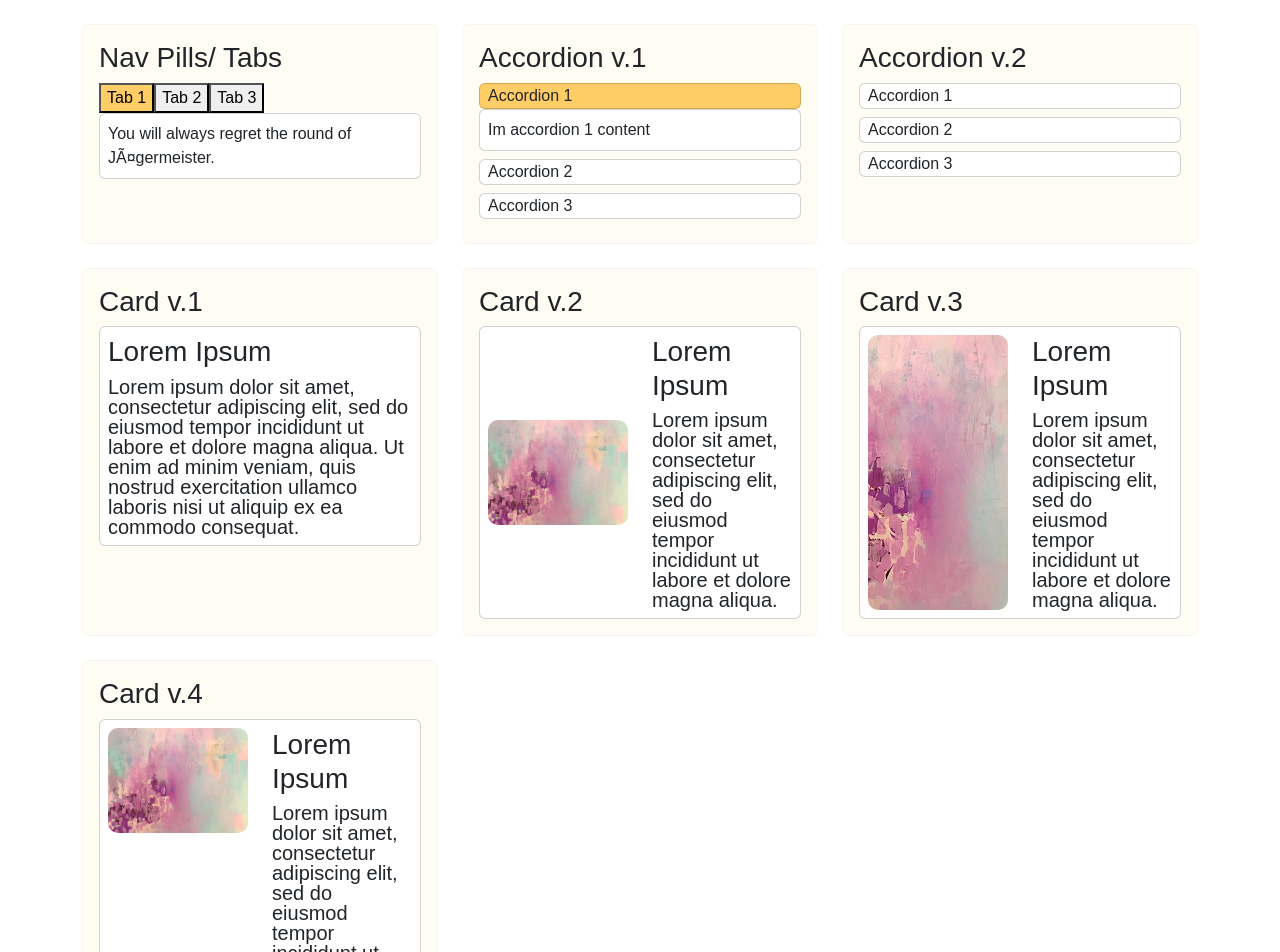
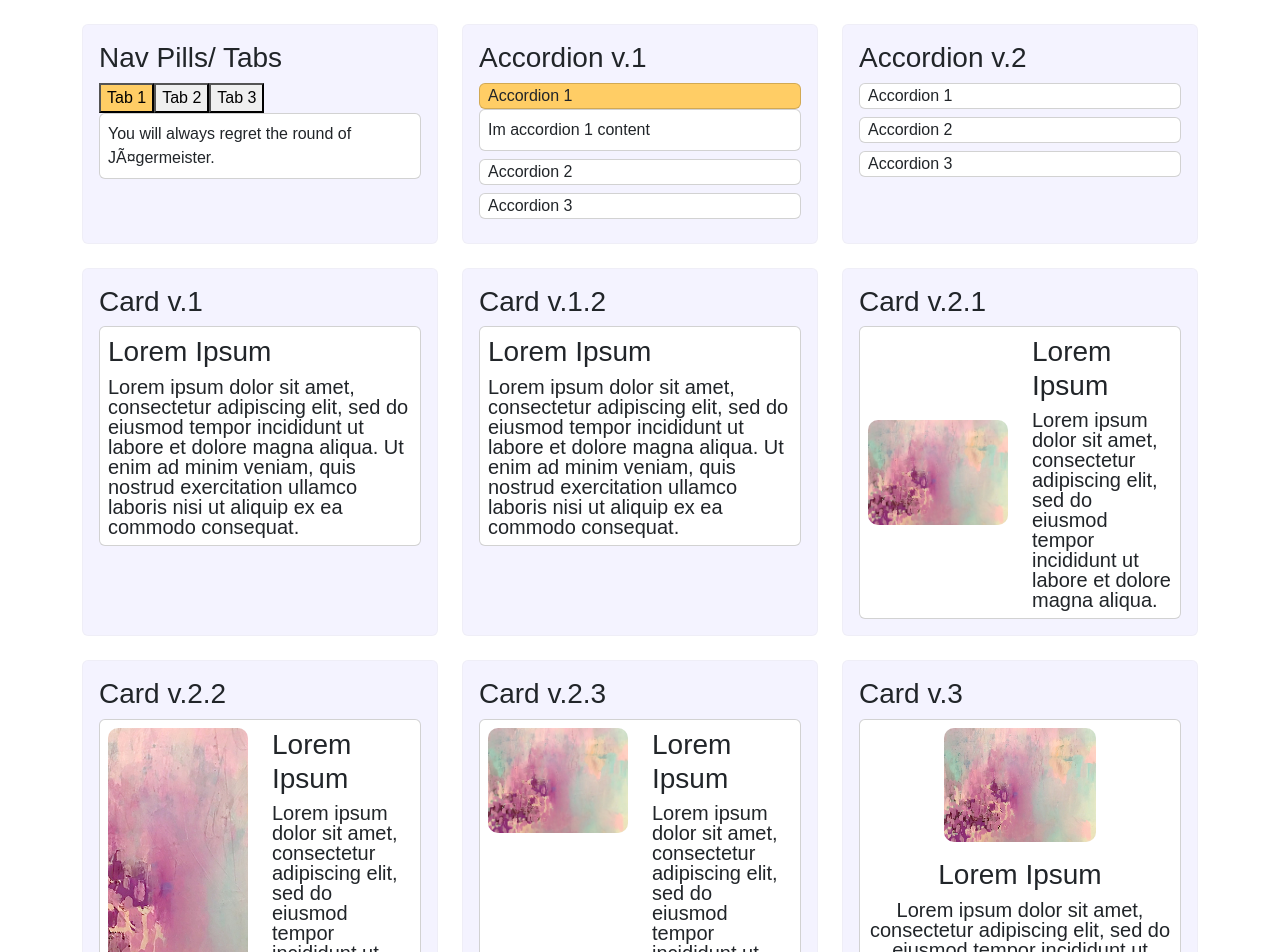
Before and after one commit to iamnikitamallya/react-ui-components, a React (Create React App) app: page /components in a window 1280 px wide. Shown: the top 952 px of the page. Built offline with nearby package versions, Linux system fonts and the light colour scheme; a web font is replaced by a local one.

Commit message:
Renaming components

```diff
--- a/src/assets/style/custom.scss
+++ b/src/assets/style/custom.scss
@@ -1,6 +1,6 @@
 .card {
   &.card-primary {
-    background: rgb(255 205 101 / 7%);
+    background: rgb(115 101 255 / 8%);
     border: 1px solid #dddddd3b;
     height: 100%;
   }
--- a/src/components/CardV1.js
+++ b/src/components/CardOneV1.js
@@ -1,6 +1,6 @@
 import React from 'react'
 
-export default function CardV1() {
+export default function CardOneV1() {
   return (
     <>
       <div className="card p-2">
--- /dev/null
+++ b/src/components/CardOneV2.js
@@ -0,0 +1,17 @@
+import React from "react";
+
+export default function CardOneV2() {
+  return (
+    <>
+      <div className="card p-2 text-right">
+        <h3>Lorem Ipsum</h3>
+        <p>
+          Lorem ipsum dolor sit amet, consectetur adipiscing elit, sed do
+          eiusmod tempor incididunt ut labore et dolore magna aliqua. Ut enim ad
+          minim veniam, quis nostrud exercitation ullamco laboris nisi ut
+          aliquip ex ea commodo consequat.
+        </p>
+      </div>
+    </>
+  );
+}
--- a/src/components/CardV4.js
+++ b/src/components/CardThreeV1.js
@@ -1,15 +1,13 @@
 import React from "react";
 import card from "../assets/img/card.jpg";
 
-export default function CardV4() {
+export default function CardThreeV1() {
   return (
     <>
       <div className="card p-2">
-        <div className="row imgrounded">
-          <div className="col-md-6">
-            <img src={card} alt="" className="img-fluid" />
-          </div>
-          <div className="col-md-6">
+        <div className="row imgrounded text-center">
+          <div className="col-md-12">
+            <img src={card} alt="" className="w-50 mb-3" />
             <h3>Lorem Ipsum</h3>
             <p>
               Lorem ipsum dolor sit amet, consectetur adipiscing elit, sed do
--- a/src/components/CardV3.js
+++ b/src/components/CardTwoV1.js
@@ -1,11 +1,11 @@
 import React from "react";
-import card from "../assets/img/card.jpg";
+import card from "../assets/img/card.jpg"
 
-export default function CardV3() {
+export default function CardTwoV1() {
   return (
     <>
       <div className="card p-2">
-        <div className="row imgbox">
+        <div className="row imgbox align-items-center">
           <div className="col-md-6">
             <img src={card} alt="" className="img-fluid" />
           </div>
--- /dev/null
+++ b/src/components/CardTwoV2.js
@@ -0,0 +1,23 @@
+import React from "react";
+import card from "../assets/img/card.jpg";
+
+export default function CardTwoV2() {
+  return (
+    <>
+      <div className="card p-2">
+        <div className="row imgbox">
+          <div className="col-md-6">
+            <img src={card} alt="" className="img-fluid" />
+          </div>
+          <div className="col-md-6">
+            <h3>Lorem Ipsum</h3>
+            <p>
+              Lorem ipsum dolor sit amet, consectetur adipiscing elit, sed do
+              eiusmod tempor incididunt ut labore et dolore magna aliqua.
+            </p>
+          </div>
+        </div>
+      </div>
+    </>
+  );
+}
--- a/src/components/CardV2.js
+++ b/src/components/CardTwoV3.js
@@ -1,11 +1,11 @@
 import React from "react";
-import card from "../assets/img/card.jpg"
+import card from "../assets/img/card.jpg";
 
-export default function CardV2() {
+export default function CardTwoV3() {
   return (
     <>
       <div className="card p-2">
-        <div className="row imgbox align-items-center">
+        <div className="row imgrounded">
           <div className="col-md-6">
             <img src={card} alt="" className="img-fluid" />
           </div>
--- a/src/pages/Components.js
+++ b/src/pages/Components.js
@@ -2,10 +2,12 @@ import React from "react";
 import NavPills from "../components/NavPills";
 import Accordion from "../components/Accordion";
 import AccordionV2 from "../components/AccordionV2";
-import CardV1 from "../components/CardV1";
-import CardV2 from "../components/CardV2";
-import CardV3 from "../components/CardV3";
-import CardV4 from "../components/CardV4";
+import CardV1 from "../components/CardOneV1";
+import CardV2 from "../components/CardTwoV1";
+import CardV3 from "../components/CardTwoV2";
+import CardV4 from "../components/CardTwoV3";
+import CardV5 from "../components/CardThreeV1";
+import CardOneV2 from "../components/CardOneV2";
 
 export default function Components() {
   const UIComponents = [
@@ -26,16 +28,24 @@ export default function Components() {
       components: <CardV1 />,
     },
     {
-      title: "Card v.2",
+      title: "Card v.1.2",
+      components: <CardOneV2 />,
+    },
+    {
+      title: "Card v.2.1",
       components: <CardV2 />,
     },
     {
-      title: "Card v.3",
+      title: "Card v.2.2",
       components: <CardV3 />,
     },
     {
-      title: "Card v.4",
+      title: "Card v.2.3",
       components: <CardV4 />,
+    },
+    {
+      title: "Card v.3",
+      components: <CardV5 />,
     },
   ];
   return (
```
